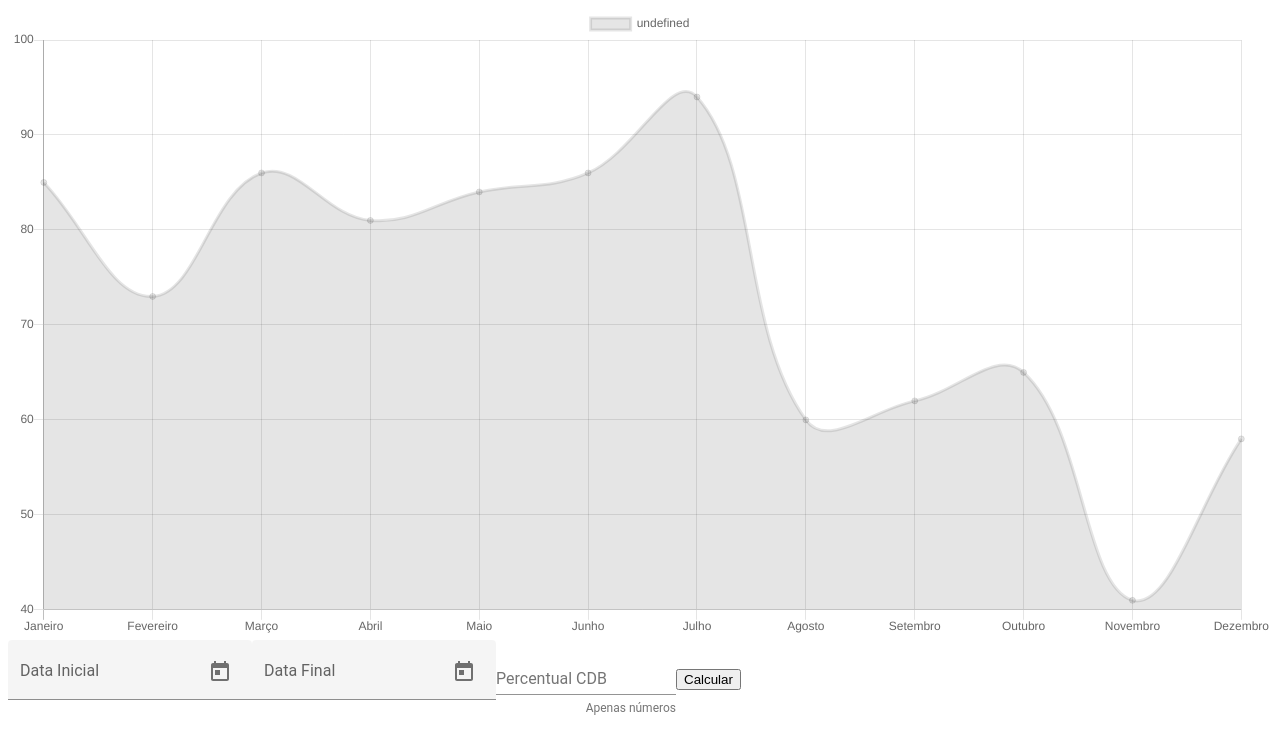
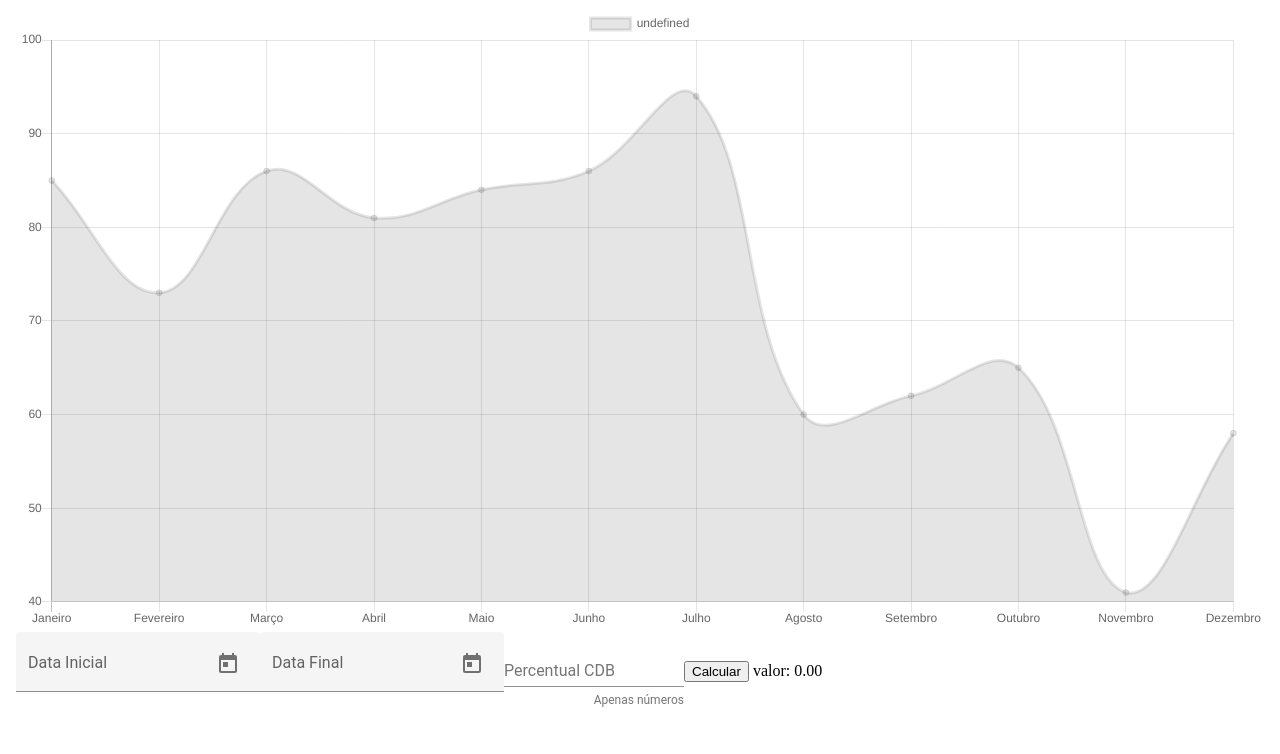
Before and after one commit to pablocarvalho/simpleCDIapp, an Angular app: page / in a window 1280 px wide. Shown: the top 754 px of the page. Built offline with nearby package versions, Linux system fonts and the light colour scheme.

Commit message:
showing value on a label. Checking for empty return from backend api

```diff
--- a/src/app/app.component.html
+++ b/src/app/app.component.html
@@ -1,3 +1,4 @@
+<body>
     <div>
         <canvas #meuCanvas></canvas>
     </div>
@@ -28,4 +29,8 @@
 
           <button mat-stroked-button color="Warn" (click)="sendRequest(cdbinput.value)">Calcular</button>
 
+          <Label> valor: </Label>
+          <Label id="valueLabel"> 0.00 </Label>
+
     </div>
+</body>
--- a/src/app/app.component.ts
+++ b/src/app/app.component.ts
@@ -1,5 +1,6 @@
 import { query } from '@angular/animations';
 import { Component, OnInit, ViewChild, ElementRef } from '@angular/core';
+import { ITS_JUST_ANGULAR } from '@angular/core/src/r3_symbols';
 import { Chart } from 'chart.js';
 import { stringify } from 'querystring';
 import { DataService } from './data.service';
@@ -99,7 +100,14 @@ export class AppComponent implements OnInit {
 
         this.dataService.query(request).subscribe(
             data => {
-                this.plotData(data);
+                if ( typeof data === 'undefined' || data.length === 0 ){
+                    console.log('empty return');
+                    document.getElementById('valueLabel').innerHTML = '0.00';
+                }else{
+                    this.plotData(data);
+                    const value: number = data[data.length - 1].unitPrice;
+                    document.getElementById('valueLabel').innerHTML = value.toFixed(2);
+                }
             },
             () =>  {
                 return console.log('answer received');
```
Lines whose indentation alone changed are shown as unchanged.
